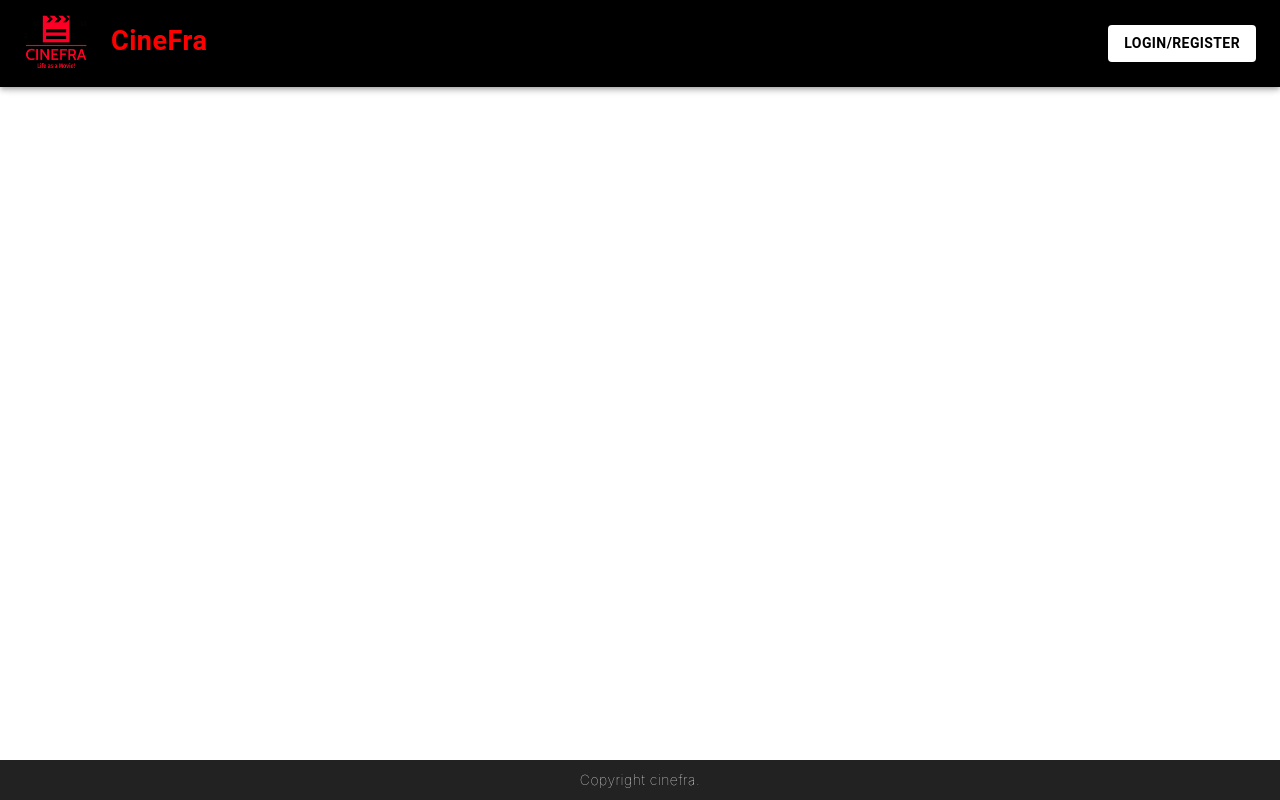
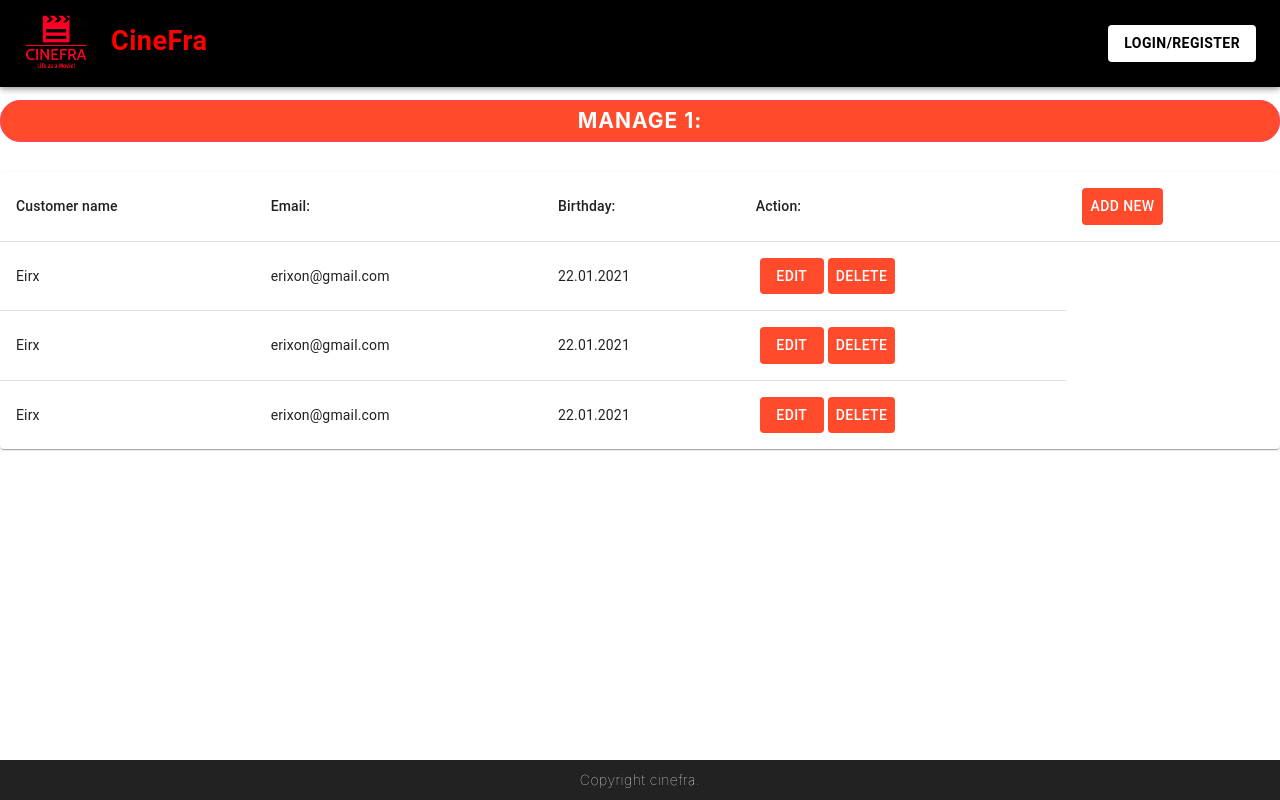
Before and after one commit to MilanTo3/Cinema-App-Project-Praksa-Vega-IT, a React (Create React App) app in the folder cinema-app/: page /adminCrudPage/1 in a window 1280 px wide. Built offline with nearby package versions, Linux system fonts and the light colour scheme.

Commit message:
table component

```diff
--- a/cinema-app/src/App.js
+++ b/cinema-app/src/App.js
@@ -5,7 +5,7 @@ import LogRegPage from './Pages/logregPage/logregPage';
 import Footer from './Components/footer/footer';
 import classes from './App.css';
 import AdminPanel from './Pages/admin/adminPanel';
-import Switch from 'react-router';
+import AdminCrudPage from './Pages/admin/adminCrudPage/adminCrudPage';
 
 function App() {
   return (
@@ -16,6 +16,7 @@ function App() {
             <Route path="/" element={<Frontpage/>}/>
             <Route path='/loginregpage' element={<LogRegPage/>} />
             <Route path='/adminPanel' element={<AdminPanel/>} />
+            <Route path='/adminCrudPage/:type' element={<AdminCrudPage/>} />
           </Routes>
         </div>
       <Footer/>
--- /dev/null
+++ b/cinema-app/src/Components/table/table.js
@@ -0,0 +1,69 @@
+import * as React from 'react';
+import Table from '@mui/material/Table';
+import TableBody from '@mui/material/TableBody';
+import TableCell from '@mui/material/TableCell';
+import TableContainer from '@mui/material/TableContainer';
+import TableHead from '@mui/material/TableHead';
+import TableRow from '@mui/material/TableRow';
+import Paper from '@mui/material/Paper';
+import Button from '@mui/material/Button';
+
+function createData(name, email, birthday) {
+  return { name, email, birthday };
+}
+
+const rows = [
+  createData('Eirx', "erixon@gmail.com", "22.01.2021"),
+  createData('Eirx', "erixon@gmail.com", "22.01.2021"),
+  createData('Eirx', "erixon@gmail.com", "22.01.2021"),
+
+];
+
+const headersName = [["Customer name", "Email:", "Birthday:"],
+                 ["Genre name:"],
+                 ["Movie name:"]]
+
+const headersKeys = [];
+
+const actions = [["View", "Verify", "Block"], ["Edit", "Delete"], ["View", "Edit", "Delete"], ["View", "Edit", "Delete"]]
+
+export default function BasicTable(props) { // Koji header, i podaci.
+  return (
+    <TableContainer component={Paper}>
+      <Table sx={{ minWidth: 650 }} aria-label="simple table">
+
+        <TableHead>
+          <TableRow>
+            {headersName[0].map((header) => (
+                <TableCell align="left">
+                    {header}
+                </TableCell>
+            ))}
+            <TableCell align="left">
+                    Action:
+                </TableCell>
+                <TableCell align="left">
+                    <Button style={{backgroundColor: "#FF4B2B", color: "white"}}>Add New</Button>
+                </TableCell>
+          </TableRow>
+
+        </TableHead>
+        <TableBody>
+          {rows.map((row) => (
+            <TableRow
+              key={row.name}
+              sx={{ '&:last-child td, &:last-child th': { border: 0 } }}
+            >
+              <TableCell component="th" scope="row">
+                {row.name}
+              </TableCell>
+              <TableCell align="left">{row.email}</TableCell>
+              <TableCell align="left">{row.birthday}</TableCell>
+              <TableCell align="left">{actions[1].map((action) => ( <Button style={{backgroundColor: "#FF4B2B", color: "white", marginLeft: "4px"}}>{action}</Button> ))}</TableCell>
+            </TableRow>
+          ))}
+        </TableBody>
+      </Table>
+    </TableContainer>
+  );
+}
--- /dev/null
+++ b/cinema-app/src/Pages/admin/adminCrudPage/adminCrudPage.js
@@ -0,0 +1,15 @@
+import { Link, useParams, useLocation } from "react-router-dom";
+import classes from './adminCrudPage.module.css';
+import BasicTable from "../../../Components/table/table";
+
+export default function AdminCrudPage(prop){
+
+    const k = useParams().type;
+
+    return (
+        <div style={{marginTop: "100px"}}>
+            <p className={classes.managwrite}>Manage {k}:</p>
+            <BasicTable></BasicTable>
+        </div>
+    );
+}
--- /dev/null
+++ b/cinema-app/src/Pages/admin/adminCrudPage/adminCrudPage.module.css
@@ -0,0 +1,23 @@
+.managbox{
+
+	background: linear-gradient(to right, #FF4B2B, #FF416C);
+    height: 21vh;
+    padding: 10px;
+    margin: 12px;
+    border-radius: 21px;
+	transition: transform .2s;
+}
+
+.managwrite {
+    margin-top: 90px;
+	border-radius: 20px;
+	border: 1px solid #FF416C;
+	background-color: #FF4B2B;
+	color: #FFFFFF;
+	font-size: 21px;
+	font-weight: bold;
+	padding: 10px 30px;
+	letter-spacing: 1px;
+	text-transform: uppercase;
+    text-align: center;
+}
--- a/cinema-app/src/Pages/admin/adminPanel.js
+++ b/cinema-app/src/Pages/admin/adminPanel.js
@@ -2,6 +2,7 @@ import * as React from 'react';
 import Grid from '@mui/material/Grid';
 import Box from '@mui/material/Box';
 import classes from '../admin/adminPanel.module.css';
+import {Link} from "react-router-dom";
 
 export default function AdminPanel(){
 
@@ -13,21 +14,22 @@ export default function AdminPanel(){
           </div>
         </Grid>
         <Grid item xs={12} md={6}>
-          <div className={classes.managbox}>
+          <Link to={{ pathname: "/adminCrudPage/customers" }}><div className={classes.managbox}>
             <p className={classes.managwrite}>Manage Customers</p>
           </div>
+          </Link>
         </Grid>
         <Grid item xs={12} md={6}>
-        <div className={classes.managbox}>
-            <p className={classes.managwrite}>Manage Movies</p>          </div>
+        <Link to={{ pathname: "/adminCrudPage/movies" }}><div className={classes.managbox}>
+            <p className={classes.managwrite}>Manage Movies</p>          </div></Link>
         </Grid>
         <Grid item xs={12} md={6}>
-        <div className={classes.managbox}>
-            <p className={classes.managwrite}>Manage Genres</p>          </div>
+        <Link to={{ pathname: "/adminCrudPage/genres" }}><div className={classes.managbox}>
+            <p className={classes.managwrite}>Manage Genres</p>          </div></Link>
         </Grid>
         <Grid item xs={12} md={6}>
-        <div className={classes.managbox}>
-            <p className={classes.managwrite}>Manage Screenings</p>        </div>
+        <Link to={{ pathname: "/adminCrudPage/screenings" }}><div className={classes.managbox}>
+            <p className={classes.managwrite}>Manage Screenings</p>        </div></Link>
         </Grid>
       </Grid>
     </Box>);
--- a/cinema-app/src/Pages/logregPage/logregPage.js
+++ b/cinema-app/src/Pages/logregPage/logregPage.js
@@ -5,7 +5,6 @@ import * as React from 'react';
 import Box from '@mui/material/Box';
 import Typography from '@mui/material/Typography';
 import Modal from '@mui/material/Modal';
-
 
 export default function LogRegPage(){
 
@@ -81,7 +80,7 @@ export default function LogRegPage(){
 		}
 		if(!formValues.confirmedpassword){
 			errors.confirmedpassword = "You have to confirm the password";
-		}else if(formValues.password != formValues.confirmedpassword){
+		}else if(formValues.password !== formValues.confirmedpassword){
 			errors.confirmedpassword = "Confirmed password is wrong.";
 		}
 
```
